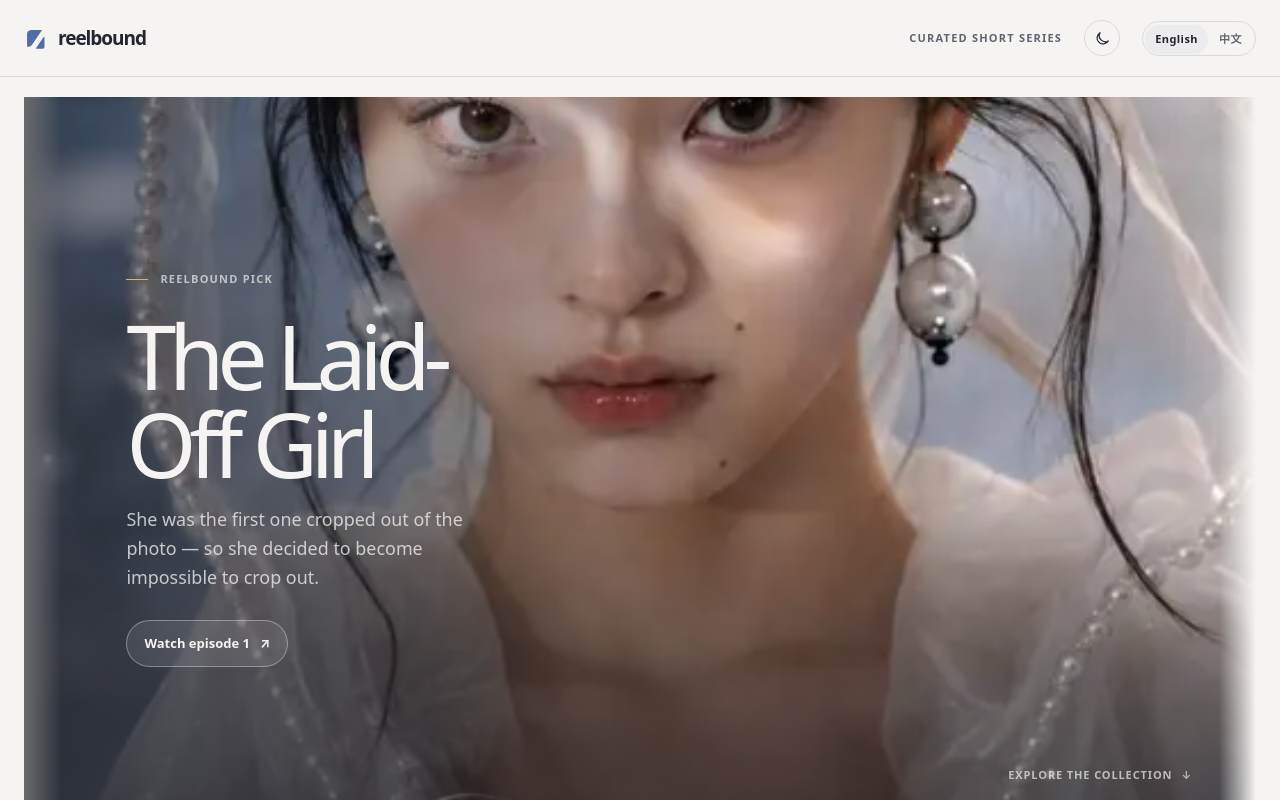
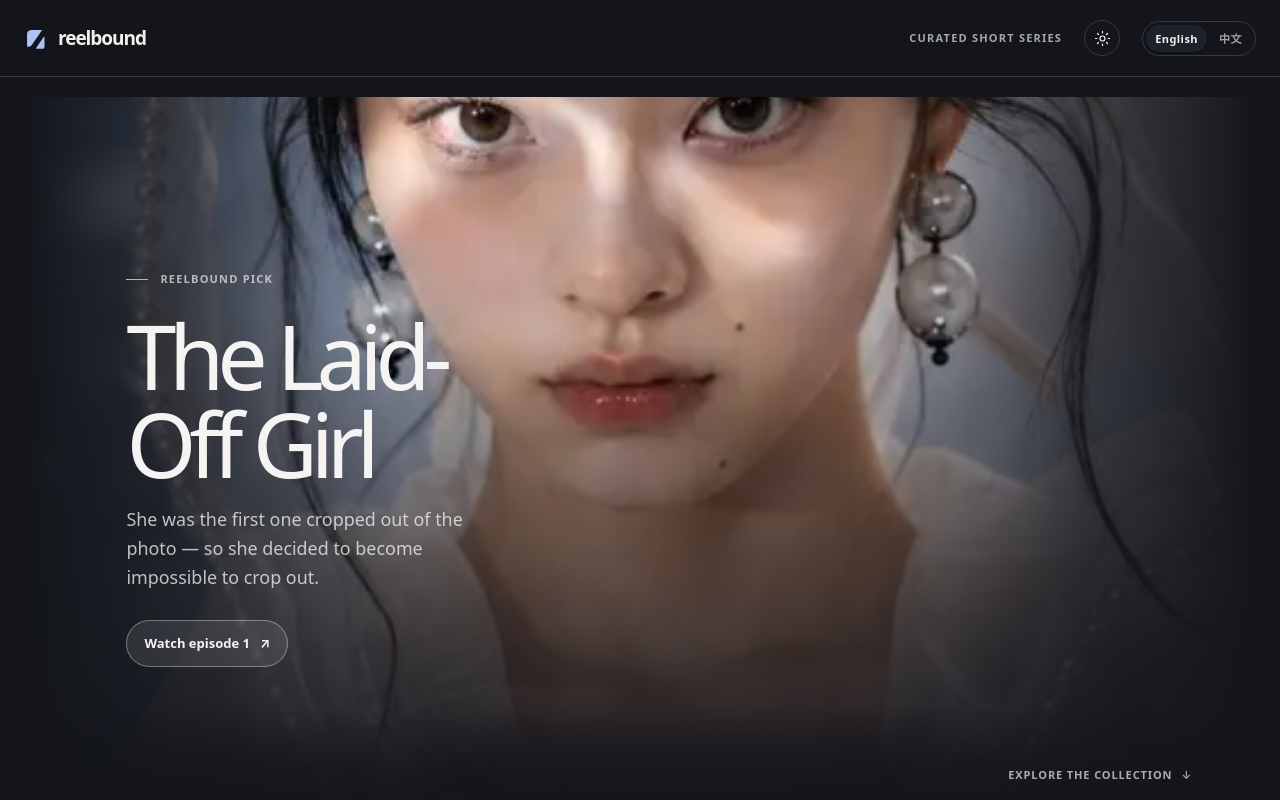
Before and after one commit to yeoyujie/NextFrame, a Next.js app: page /en in a window 1280 px wide. Shown: the top 800 px of the page. Built offline with nearby package versions, Linux system fonts and the light colour scheme.

Commit message:
feat: default Reelbound to dark theme

```diff
--- a/app/[lang]/layout.tsx
+++ b/app/[lang]/layout.tsx
@@ -45,7 +45,7 @@ export default async function RootLayout({
   if (!isLocale(lang)) notFound();
 
   return (
-    <html lang={lang} suppressHydrationWarning>
+    <html lang={lang} data-theme="dark" suppressHydrationWarning>
       <head>
         <InlineScript
           html={`(function(){try{var t=localStorage.getItem("reelbound-theme")||localStorage.getItem("nextframe-theme");if(t==="light"||t==="dark")document.documentElement.setAttribute("data-theme",t)}catch(e){}})()`}
```
